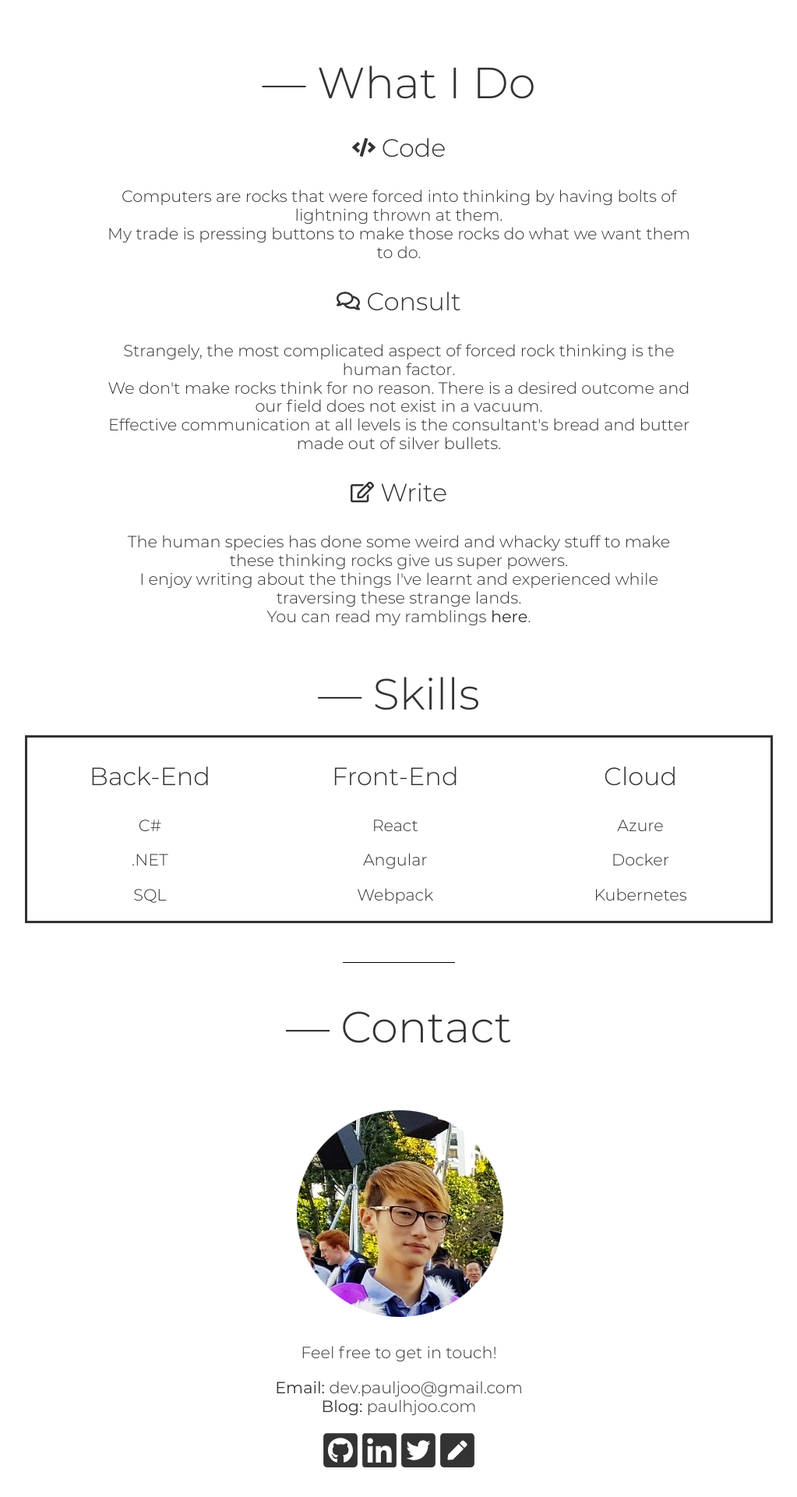
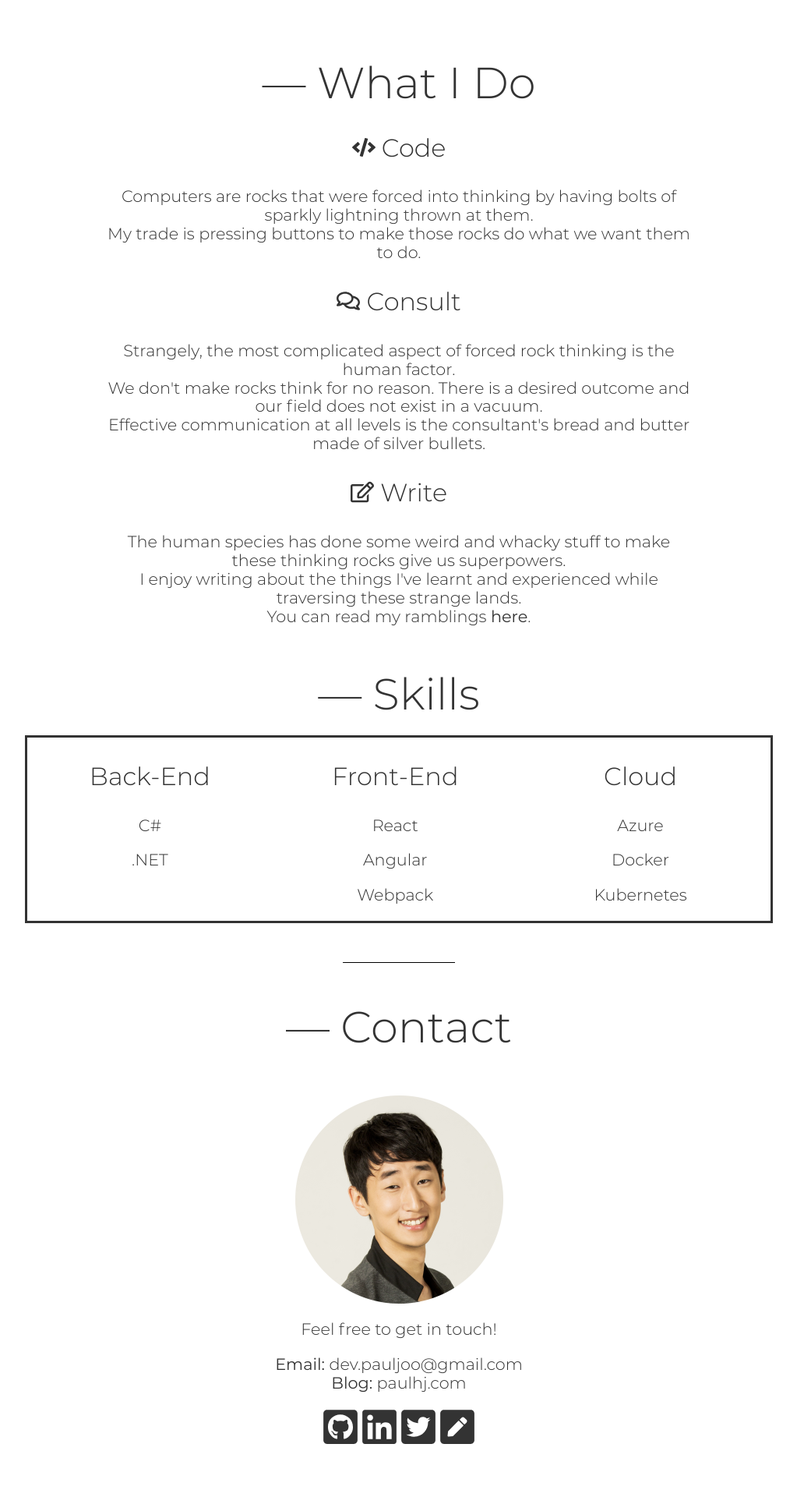
Before and after one commit to PaulHJoo/profile, a React app: page / in a window 1280 px wide. Shown: the part 1013-2933 px from the top of the page at 78% size, without its empty margins (128-1151 px from the left). Built offline with nearby package versions, Linux system fonts and the light colour scheme.

Commit message:
Change profile photo.

```diff
--- a/src/contact/index.tsx
+++ b/src/contact/index.tsx
@@ -48,7 +48,7 @@ class Contact extends React.Component<any, IContactState> {
                             <span className="font-normal">Email:</span> dev.pauljoo@gmail.com
                             </p>
                         <p className="text-center text-small margin-zero">
-                            <span className="font-normal">Blog:</span> paulhjoo.com
+                            <span className="font-normal">Blog:</span> <a className="line-hover">paulhj.com</a>
                             </p>
                     </div>
                     <Checkpoint onReach={this.iconsSlideUp}/>
--- a/src/profile/skill-table.tsx
+++ b/src/profile/skill-table.tsx
@@ -25,9 +25,6 @@ class SkillsTable extends React.Component<ISkillsTableProps> {
                             </p>
                             <p className="text-center text-small">
                                 .NET
-                            </p>
-                            <p className="text-center text-small">
-                                SQL
                             </p>
                         </div>
                     </div>
--- a/src/profile/what-i-do.tsx
+++ b/src/profile/what-i-do.tsx
@@ -42,7 +42,7 @@ class WhatIDo extends React.Component<IWhatIDoProps, IWhatIDoState> {
                             <CodeIcon /> Code
                         </p>
                         <p className="text-center text-small margin-zero">
-                            Computers are rocks that were forced into thinking by having bolts of lightning thrown at them.
+                            Computers are rocks that were forced into thinking by having bolts of sparkly lightning thrown at them.
                         </p>
                         <p className="text-center text-small margin-zero">
                             My trade is pressing buttons to make those rocks do what we want them to do.
@@ -60,7 +60,7 @@ class WhatIDo extends React.Component<IWhatIDoProps, IWhatIDoState> {
                             We don't make rocks think for no reason. There is a desired outcome and our field does not exist in a vacuum.
                         </p>
                         <p className="text-center text-small margin-zero">
-                            Effective communication at all levels is the consultant's bread and butter made out of silver bullets.
+                            Effective communication at all levels is the consultant's bread and butter made of silver bullets.
                         </p>
                     </div>
                     <Checkpoint onReach={this.writeSlideUp} />
@@ -69,7 +69,7 @@ class WhatIDo extends React.Component<IWhatIDoProps, IWhatIDoState> {
                             <WriteIcon /> Write
                         </p>
                         <p className="text-center text-small margin-zero">
-                            The human species has done some weird and whacky stuff to make these thinking rocks give us super powers.
+                            The human species has done some weird and whacky stuff to make these thinking rocks give us superpowers.
                         </p>
                         <p className="text-center text-small margin-zero">
                             I enjoy writing about the things I've learnt and experienced while traversing these strange lands.
--- a/src/style/theme.scss
+++ b/src/style/theme.scss
@@ -86,7 +86,7 @@ body.dark .line-hover:hover {
     border-style: none;
     border-bottom-style: solid;
     border-bottom-width: 1px;
-    border-bottom-color: $dark-theme-color;
+    border-bottom-color: $light-theme-color;
     transition: 100ms;
 }
 
```
Also changed, not shown: src/images/profile.png.
